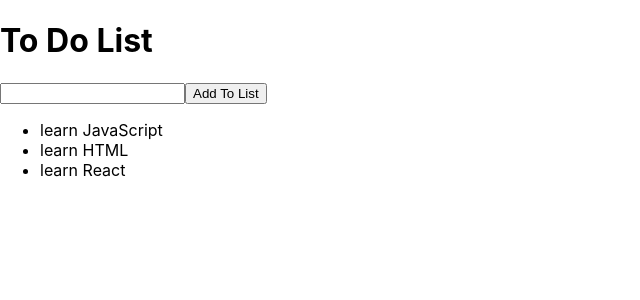
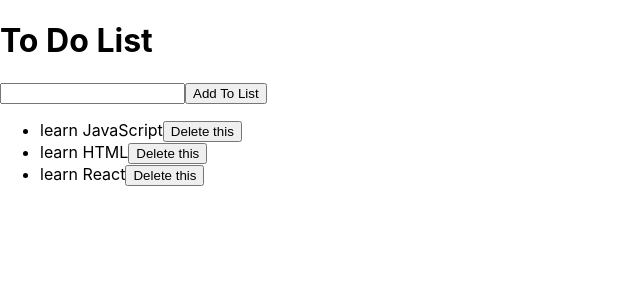
Before and after one commit to YehorKholodiuk/SimpleToDo, a React (Create React App) app: page / in a window 1280 px wide. Shown: the top 300 px of the page, without its empty margins (0-640 px from the left). Built offline with nearby package versions, Linux system fonts and the light colour scheme.

Commit message:
initial commit

```diff
--- a/src/App.js
+++ b/src/App.js
@@ -24,6 +24,10 @@ function App() {
         setTasks([...tasks,newTask])
         setNewTaskInput('')
     }
+    function deleteThisTask(id){
+    const updatedTasks = tasks.filter(e => e.id !== id)
+        setTasks(updatedTasks)
+    }
     return (
         <div>
             <h1>To Do List</h1>
@@ -32,7 +36,10 @@ function App() {
                    onChange={(e) => setNewTaskInput(e.target.value)}
             />
             <button onClick={addToList}>Add To List</button>
-            <ul>{tasks.map(e => <li>{e.task}</li>)}</ul>
+            <ul>{tasks.map(e => <li>
+                {e.task}
+                <button onClick={() => deleteThisTask(e.id)}>Delete this</button></li>)}
+            </ul>
         </div>
     );
 }
```
